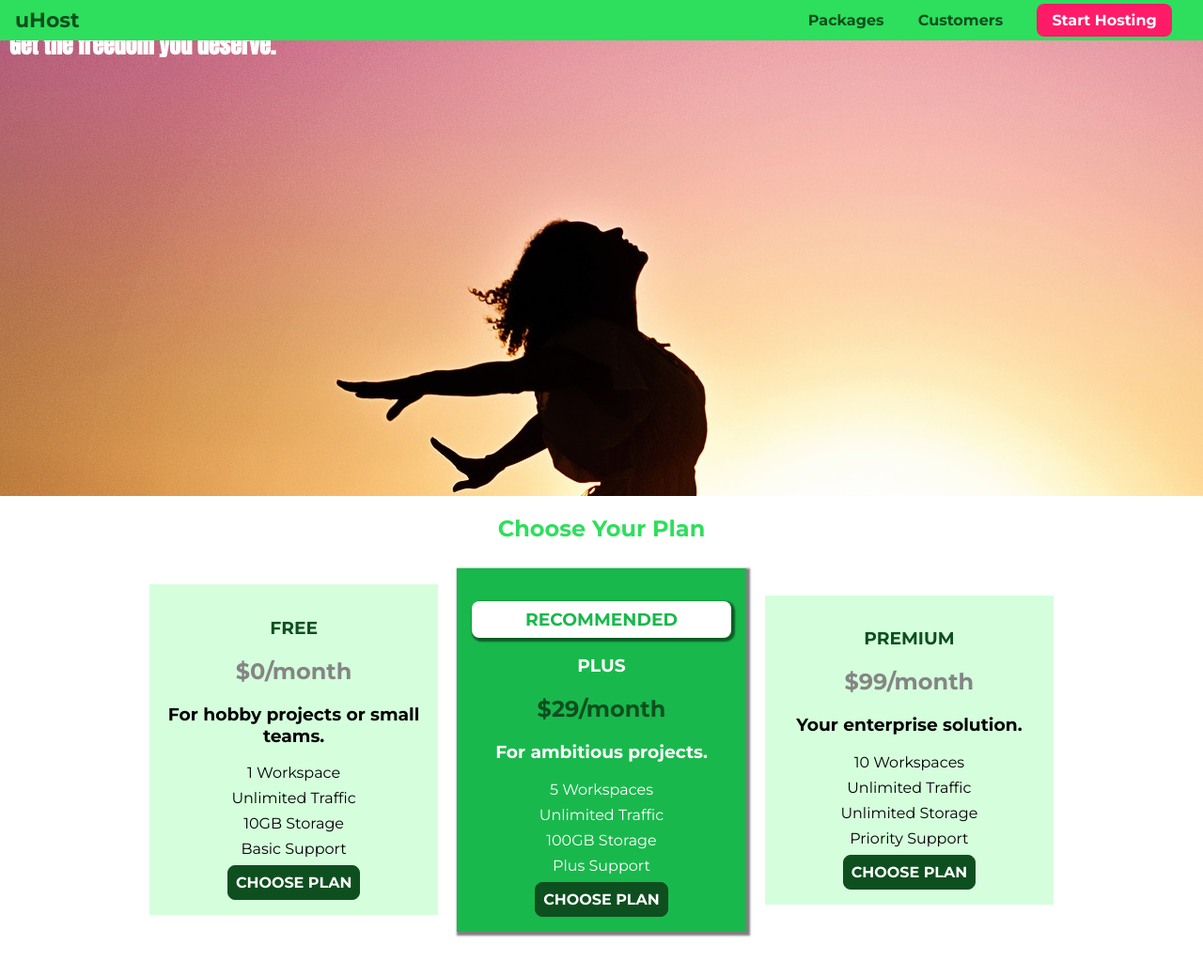
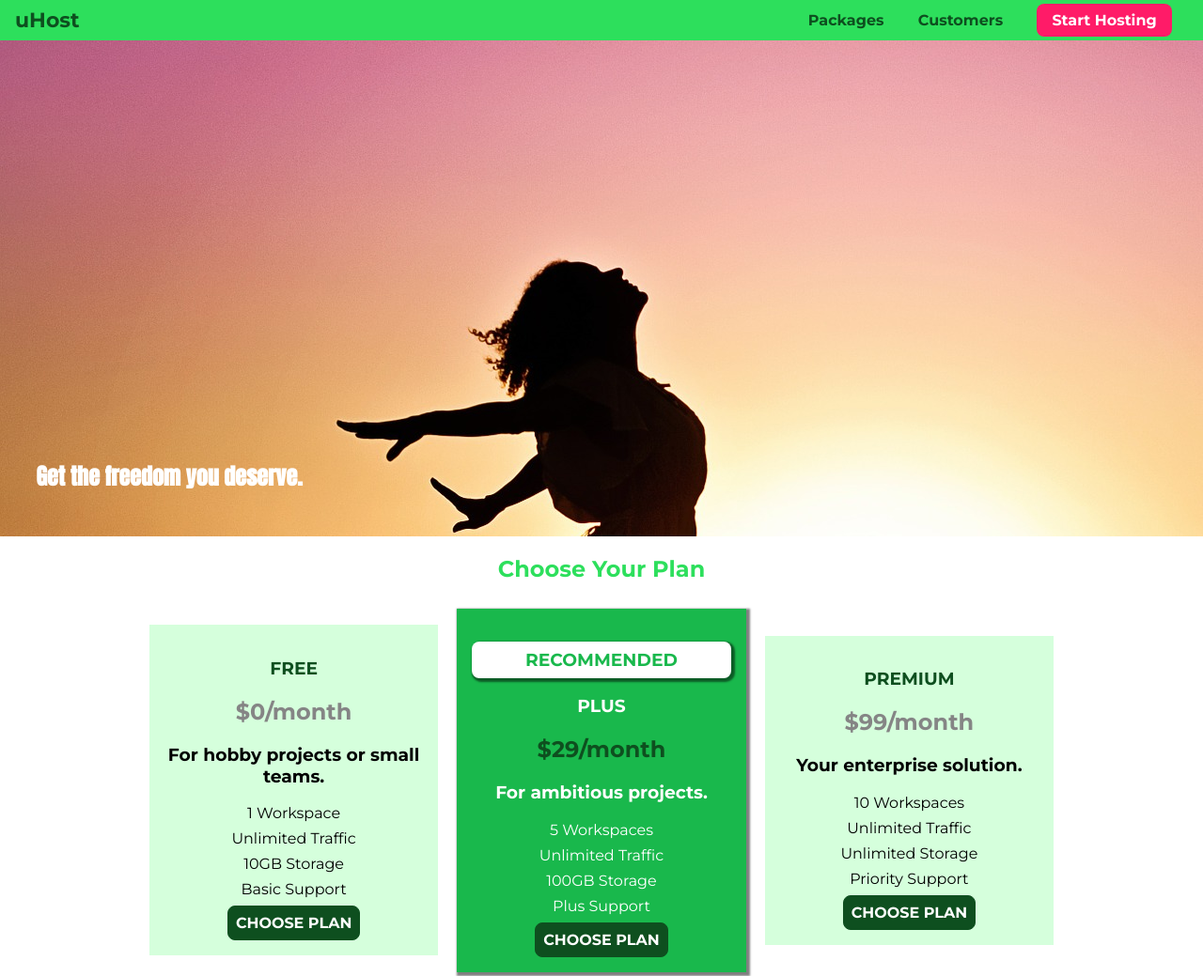
Before and after one commit to MirzaSB/css, a plain HTML site: page section6/index.html in a window 1280 px wide. Shown: the top 1039 px of the page at 94% size. Drawn offline with Linux system fonts and the light colour scheme.

Commit message:
Assignment 3

```diff
--- a/section6/main.css
+++ b/section6/main.css
@@ -1,10 +1,10 @@
-
-
 #product-overview {
     background: url("freedom.jpg");
     width: 100%;
     height: 528px;
     padding: 10px;
+    margin-top: 43px;
+    position: relative;
 }
 
 .section-title {
@@ -15,6 +15,9 @@
 #product-overview h1 {
     color: white;
     font-family: 'Anton', sans-serif;
+    position: absolute;
+    bottom: 5%;
+    left: 3%;
 }
 
 .plan__list {
--- a/section6/packages/packages.css
+++ b/section6/packages/packages.css
@@ -16,6 +16,7 @@ main {
     border: 4px solid #0e4f1f;
     border-left: none;
     position: relative;
+    z-index: 1;
 }
 
 .package:hover,
@@ -41,6 +42,7 @@ main {
     color: white;
     background-color: #ff5454;
     padding: 8px;
+    z-index: 10;
 }
 
 .package__subtitle {
--- a/section6/shared.css
+++ b/section6/shared.css
@@ -14,7 +14,7 @@ body {
     left: 0;
     background: #2ddf5c;
     padding: 8px 16px;
-    z-index: 1;
+    z-index: 2;
 }
 
 .main-header > div {
```
